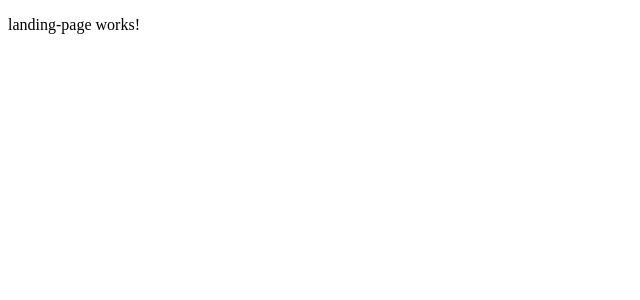
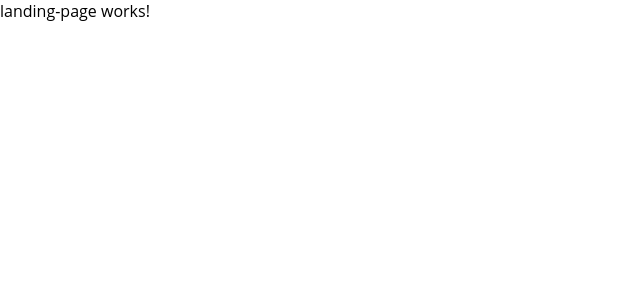
Before and after one commit to mayrinkdotcom/brunsker-imoveis, an Angular app: page / in a window 1280 px wide. Shown: the top 300 px of the page, without its empty margins (0-640 px from the left). Built offline with nearby package versions, Linux system fonts and the light colour scheme.

Commit message:
feat: insert styleguide variables

```diff
--- a/src/styles.scss
+++ b/src/styles.scss
@@ -1 +1,54 @@
 /* You can add global styles to this file, and also import other style files */
+
+* {
+  box-sizing: border-box;
+  margin: 0;
+  padding: 0;
+  font-family: var(--font-family-primary);
+}
+
+:root {
+  // Colors
+  --color-primary: #f79256;
+  --color-primary-contrast: #000000;
+  --color-primary-shade: #d9804c;
+  --color-primary-tint: #f89d67;
+
+  --color-secondary: #7dcfb6;
+  --color-secondary-contrast: #000000;
+  --color-secondary-shade: #6eb6a0;
+  --color-secondary-tint: #8ad4bd;
+
+  --color-tertiary: #fbd1a2;
+  --color-tertiary-contrast: #000000;
+  --color-tertiary-shade: #ddb88f;
+  --color-tertiary-tint: #fbd6ab;
+
+  --color-success: #2dd36f;
+  --color-success-contrast: #000000;
+  --color-success-shade: #28ba62;
+  --color-success-tint: #42d77d;
+
+  --color-warning: #ffc409;
+  --color-warning-contrast: #000000;
+  --color-warning-shade: #e0ac08;
+  --color-warning-tint: #ffca22;
+
+  --color-danger: #eb445a;
+  --color-danger-contrast: #ffffff;
+  --color-danger-shade: #cf3c4f;
+  --color-danger-tint: #ed576b;
+
+  --color-medium: #92949c;
+  --color-medium-contrast: #000000;
+  --color-medium-shade: #808289;
+  --color-medium-tint: #9d9fa6;
+
+  --color-light: #f4f5f8;
+  --color-light-contrast: #000000;
+  --color-light-shade: #d7d8da;
+  --color-light-tint: #f5f6f9;
+
+  // Fonts
+  --font-family-primary: "Open Sans", arial, sans-serif;
+}
```
